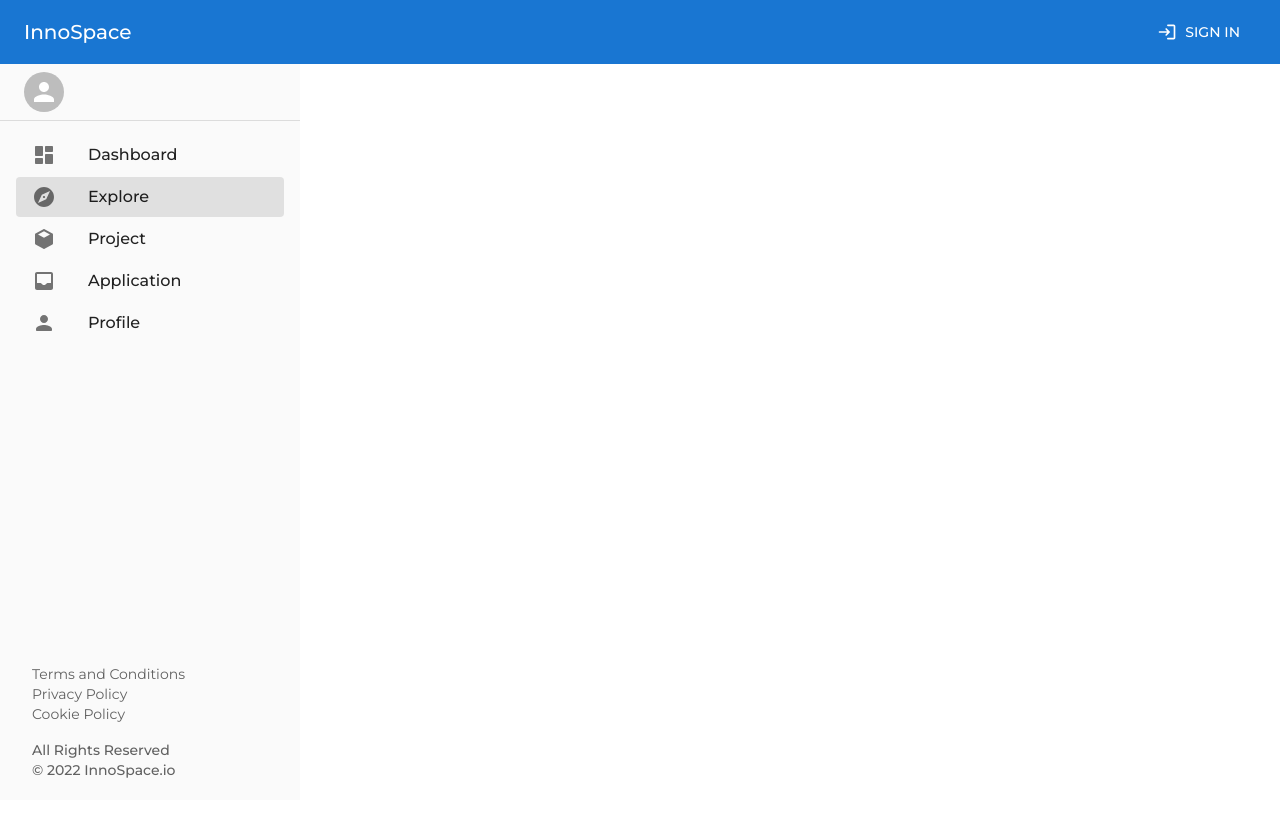
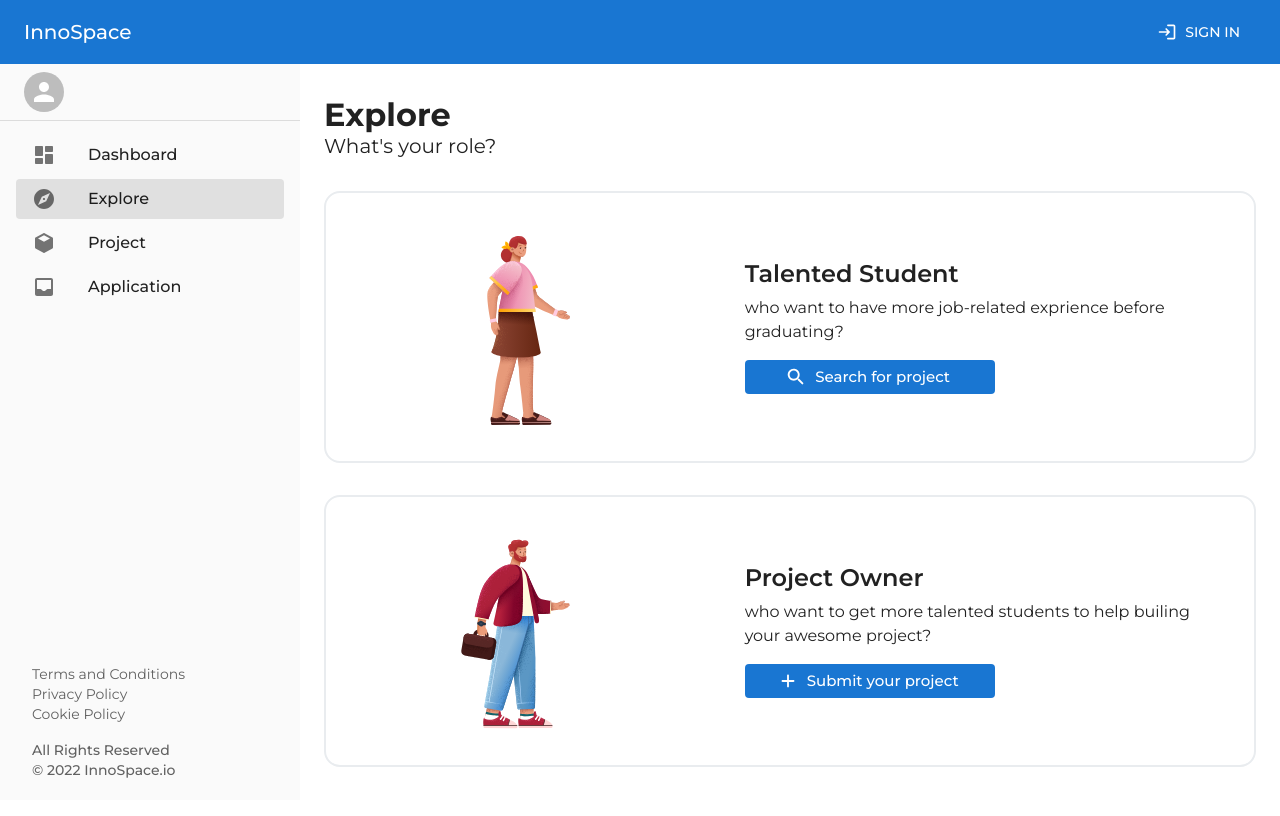
Before and after one commit to wtongze/innospace-v4-web, a React (Create React App) app: page /explore in a window 1280 px wide. Shown: the top 816 px of the page. Built offline with nearby package versions, Linux system fonts and the light colour scheme; no server answers.

Commit message:
feat: add explore page

```diff
--- a/src/App.tsx
+++ b/src/App.tsx
@@ -30,10 +30,10 @@ import {
   DashboardRounded as DashboardIcon,
   ExploreRounded as ExploreIcon,
   InboxRounded as InboxIcon,
-  PersonRounded as PersonIcon,
 } from '@mui/icons-material';
 import { Link } from './components/Link';
 import CubeIcon from './components/CubeIcon';
+import Explore from './pages/Explore';
 
 export const AuthContext = createContext<{
   user: BasicUser | undefined;
@@ -64,11 +64,11 @@ const navDrawerList = [
     icon: <InboxIcon />,
     path: '/application',
   },
-  {
-    name: 'Profile',
-    icon: <PersonIcon />,
-    path: '/profile',
-  },
+  // {
+  //   name: 'Profile',
+  //   icon: <PersonIcon />,
+  //   path: '/profile',
+  // },
 ];
 export const showDrawerPathList = navDrawerList.map((i) => i.path);
 
@@ -90,7 +90,7 @@ const App: FunctionComponent = () => {
               }}
               showDrawerPathList={showDrawerPathList}
             />
-            {showDrawerPathList.includes(location.pathname) ? (
+            {showDrawerPathList.some((i) => location.pathname.startsWith(i)) ? (
               <Drawer
                 anchor='left'
                 open={drawer}
@@ -127,13 +127,12 @@ const App: FunctionComponent = () => {
                     {navDrawerList.map(({ name, path, icon }) => {
                       const active = location.pathname.startsWith(path);
                       return (
-                        <Link to={path}>
+                        <Link to={path} key={name}>
                           <ListItem
-                            key={name}
                             disablePadding
                             sx={{
                               px: 2,
-                              mb: 0.25,
+                              mb: 0.5,
                             }}
                           >
                             <ListItemButton
@@ -211,6 +210,7 @@ const App: FunctionComponent = () => {
                 <Route path='/signout' element={<Signout />} />
                 <Route path='/signup' element={<Signup />} />
                 <Route path='/dashboard' element={<Dashboard />} />
+                <Route path='/explore' element={<Explore />} />
               </Routes>
             </Box>
           </Box>
--- a/src/components/NavBar.tsx
+++ b/src/components/NavBar.tsx
@@ -68,7 +68,9 @@ export const NavBar: FunctionComponent<{
         )}
         {user && location.pathname !== '/signout' ? (
           <Fragment>
-            {!showDrawerPathList.includes(location.pathname) ? (
+            {!showDrawerPathList.some((i) =>
+              location.pathname.startsWith(i)
+            ) ? (
               <Link to={'/dashboard'}>
                 {isMobile ? (
                   <IconButton color='inherit' aria-label='Dashboard'>
--- a/src/components/RoleCard.tsx
+++ b/src/components/RoleCard.tsx
@@ -18,7 +18,7 @@ interface RoleProps {
   description: string;
   actionIcon: React.ReactNode;
   actionText: string;
-  sx: SxProps<Theme>;
+  sx?: SxProps<Theme>;
 }
 
 export const RoleCard: FunctionComponent<RoleProps> = (props) => {
--- /dev/null
+++ b/src/pages/Explore.tsx
@@ -0,0 +1,42 @@
+import { Box, Container, Typography } from '@mui/material';
+import { FunctionComponent } from 'react';
+import { RoleCard } from '../components/RoleCard';
+import {
+  SearchRounded as SearchIcon,
+  AddRounded as AddIcon,
+} from '@mui/icons-material';
+
+const Explore: FunctionComponent = () => {
+  return (
+    <Box className='explore'>
+      <Container maxWidth='lg' sx={{ py: 4 }}>
+        <Typography variant='h2' component='h1' fontWeight={700}>
+          Explore
+        </Typography>
+        <Typography variant='h4' component='h2'>
+          What's your role?
+        </Typography>
+        <RoleCard
+          src='/asset/talented-student.svg'
+          title='Talented Student'
+          description='who want to have more job-related exprience before graduating?'
+          actionIcon={<SearchIcon />}
+          actionText='Search for project'
+          to='/explore/search'
+          sx={{ my: 4 }}
+        />
+        <RoleCard
+          src='/asset/project-owner.svg'
+          title='Project Owner'
+          description='who want to get more talented students to help builing your awesome project?'
+          actionIcon={<AddIcon />}
+          actionText='Submit your project'
+          to='/explore/new'
+          sx={{ my: 4 }}
+        />
+      </Container>
+    </Box>
+  );
+};
+
+export default Explore;
```
